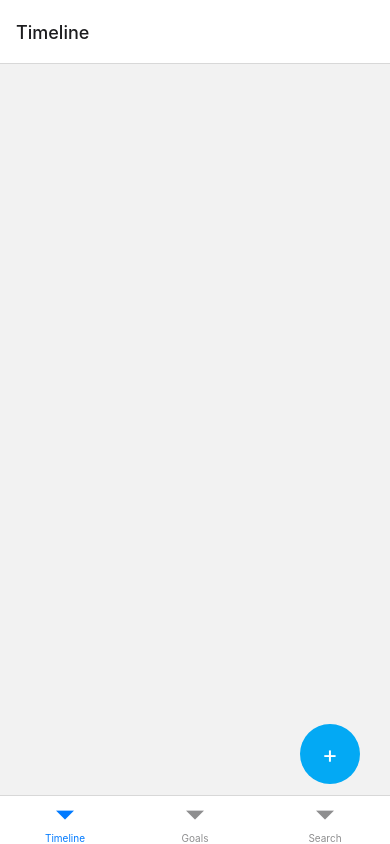
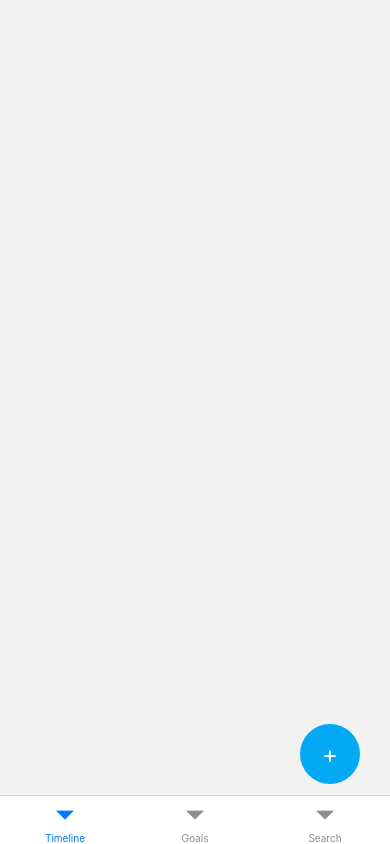
Before and after one commit to bongolegend/stacks-client, a React Native app: screen /InApp in a window 390 px wide. Built offline with nearby package versions, Linux system fonts and the light colour scheme.

Commit message:
rename task to milestone and remove the ability to check it off

```diff
--- a/App.tsx
+++ b/App.tsx
@@ -20,9 +20,9 @@ const App: React.FC = () => {
       <NotificationProvider>
         <UserProvider>
           <NavigationContainer>
-            <Stack.Navigator initialRouteName="Login">
+            <Stack.Navigator initialRouteName="Login" screenOptions={{ headerShown: false }} >
               <Stack.Screen name="Login" component={Login} />
-              <Stack.Screen name="InApp" component={InApp} options={{ headerShown: false }} />
+              <Stack.Screen name="InApp" component={InApp} />
               <Stack.Screen name="CreateGoal" component={CreateGoal} />
               <Stack.Screen name="CreateTask" component={CreateTask} />
             </Stack.Navigator>
--- a/CreateTask.tsx
+++ b/CreateTask.tsx
@@ -27,7 +27,7 @@ const CreateTask: React.FC = () => {
     mutationFn: createTask,
     onSuccess: () => {
       queryClient.invalidateQueries(['tasks']);
-      showNotification('Task Posted');
+      showNotification('Milestone Posted');
       navigation.goBack();
     },
   });
@@ -95,7 +95,7 @@ const CreateTask: React.FC = () => {
         <TextInput
           ref={textInputRef}
           style={styles.textInput}
-          placeholder="Enter your task..."
+          placeholder="Enter your milestone..."
           multiline
           value={description}
           onChangeText={setDescription}
--- a/Goals.tsx
+++ b/Goals.tsx
@@ -86,10 +86,10 @@ const Goals: React.FC = () => {
 
   const renderTaskItem = ({ item }: { item: Task }) => (
     <View style={styles.taskItem}>
-      <TouchableOpacity
+      {/* <TouchableOpacity
         style={[styles.taskCompleteButton, item.is_completed && styles.completedButton]}
         onPress={() => handleOpenModal('task', item)}
-      />
+      /> */}
       <View style={styles.taskTextContainer}>
         <Text style={styles.taskDescription}>{item.description}</Text>
         <Text style={styles.taskDate}>{new Date(item.created_at).toLocaleDateString()}</Text>
--- a/InApp.tsx
+++ b/InApp.tsx
@@ -35,7 +35,7 @@ const InApp: React.FC<Props> = ({ route, navigation }) => {
 
   return (
     <View style={styles.container}>
-      <Tab.Navigator>
+      <Tab.Navigator screenOptions={{ headerShown: false }} >
         <Tab.Screen name="Timeline" component={Timeline} />
         <Tab.Screen name="Goals" component={Goals} />
         <Tab.Screen name="Search" component={Search} />
@@ -53,7 +53,7 @@ const InApp: React.FC<Props> = ({ route, navigation }) => {
           <View style={styles.modalOverlay}>
             <View style={styles.modalContent}>
               <View style={styles.buttonContainer}>
-                <Text style={styles.buttonCaption}>Task</Text>
+                <Text style={styles.buttonCaption}>Milestone</Text>
                 <TouchableOpacity style={[styles.modalButton, styles.taskButton]} onPress={handleCreateTask}>
                   <Text style={[styles.modalButtonText, styles.taskButtonText]}>+</Text>
                 </TouchableOpacity>
```
